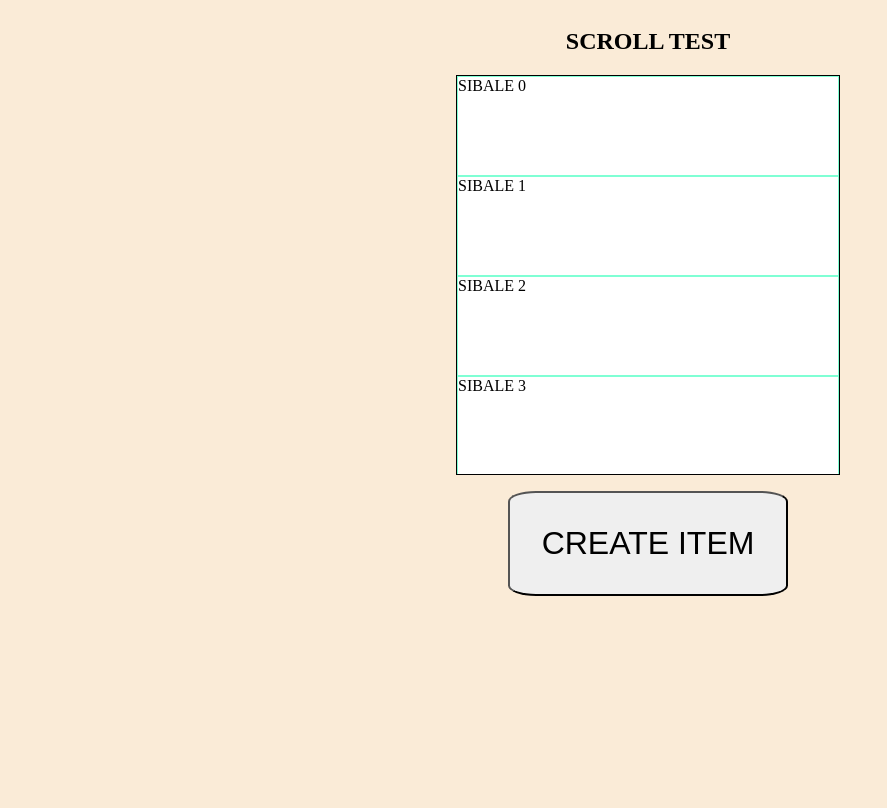
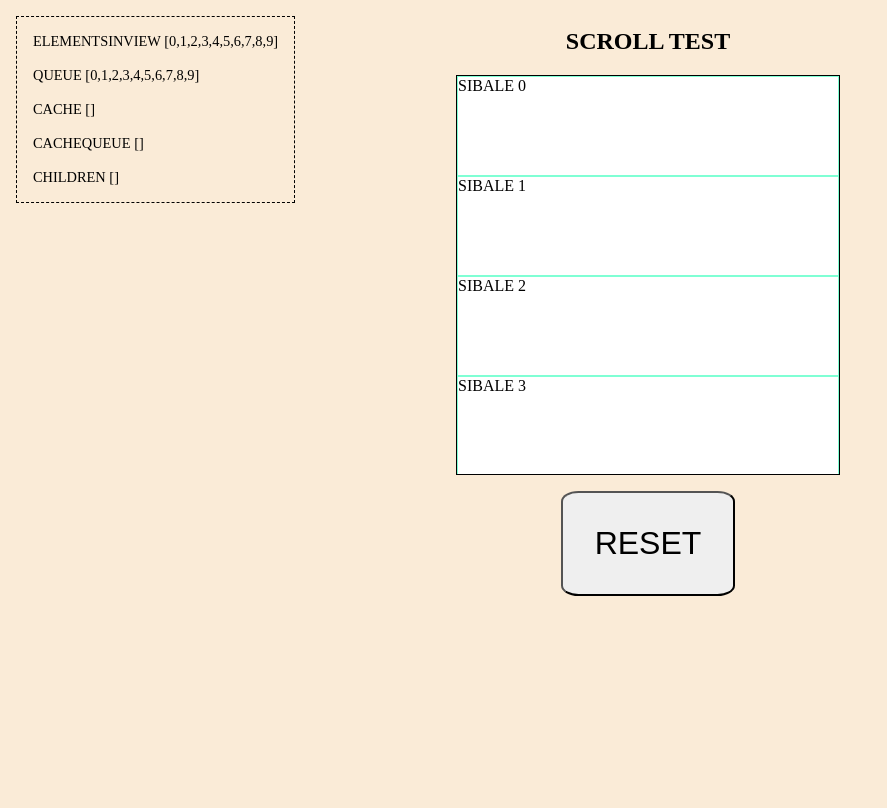
Before and after one commit to samlinz/infilist, a website: page index.html in a window 1280 px wide. Shown: the whole page, without its empty margins (0-887 px from the left). Drawn offline with Linux system fonts and the light colour scheme.

Commit message:
improvements, bugfixes

```diff
--- a/index.html
+++ b/index.html
@@ -51,6 +51,18 @@
             animation: fadeIn 0.2s;
         }
 
+        #debug-info {
+            position: absolute;
+            top: 1rem;
+            left: 1rem;
+            border: 1px dashed black;
+            font-size: 0.9rem;
+            padding: 1rem;
+            visibility: visible;
+            max-width: 40rem;
+            word-break: break-all;
+        }
+
         @keyframes fadeIn {
             from {
                 opacity: 0;
@@ -66,13 +78,16 @@
 <h2>Scroll test</h2>
 <div id="scroll-container">
 </div>
-<input type="button" value="Create item" id="button-create-item">
+<input type="button" value="RESET" id="button-reset">
+<div id="debug-info">
+    Hello world
+</div>
 
 <!--<script src="build/scroll.min.js"></script>-->
 <script src="scroll.js"></script>
 <script>
     !function () {
-        const button = document.getElementById('button-create-item');
+        const button = document.getElementById('button-reset');
         const root = document.getElementById('scroll-container');
         let listCount = 0;
 
@@ -85,9 +100,7 @@
         }
 
         button.addEventListener('click', () => {
-            console.log('adding new element to list');
-            const elem = getNewElement(`Element ${++listCount} for the list. Lorem ipsum.`, '10rem');
-            root.appendChild(elem);
+            window.scroll.reload();
         });
 
         window.scroll = new InfiScroll(root, {
@@ -97,13 +110,15 @@
                 aa.style.width = '100%';
                 aa.appendChild(document.createTextNode('sibale ' + index));
 
-                setTimeout(() => resolve(aa), 1000);
-                //setTimeout(() => resolve(aa), (Math.random() * 100) >>> 0);
+           //     setTimeout(() => , 1000);
+                setTimeout(() => resolve(aa), Math.random() * 1000 >>> 0);
 
             },
             childSize: 100,
-            size: 50,
+            size: 200,
+            treshold: 3,
             fixedSize: true,
+            cacheSize: 100,
             elementLimit: 10
         });
     }();
--- a/scroll.js
+++ b/scroll.js
@@ -1,24 +1,23 @@
-!function () {
+const debugView = document.getElementById("debug-info");
+
+!(function () {
     "use strict";
 
     // Module constants.
-    const MODULE_NAME = 'InfiScroll';
+    const MODULE_NAME = "InfiScroll";
     const DEFAULT_TRESHOLD = 0.5;
     const SCROLL_THROTTLE = 100;
-    const LOAD_STYLES = Object.freeze({
-        LOAD_INDIVIDUAL: 'single',
-        LOAD_BATCHES: 'batches'
-    });
 
     const OPTIONS = Object.freeze({
-        TRESHOLD: 'treshold'            // Amount of pixels below the parent border which are deemed 'in view'.
+        TRESHOLD: "treshold", // Amount of pixels below and above the
+        // parent border which are deemed 'in view'.
         // Calculated as CHILD_SIZE * TRESHOLD.
-        , ELEMENT_LIMIT: 'elementLimit' // Maximum list elements in DOM.
-        , SIZE: 'size'                  // Size of the list.
-        , QUERY: 'generator'            // Generator function.
-        , FIXED_SIZE: 'fixedSize'       // Boolean indicating if the list should initially display full height.
-        , CHILD_SIZE: 'childSize'       // Fixed height of a single list element.
-        , CACHE_SIZE: 'cacheSize'
+        ELEMENT_LIMIT: "elementLimit", // Maximum list elements in DOM.
+        SIZE: "size", // Size of the list.
+        QUERY: "generator", // Generator function.
+        FIXED_SIZE: "fixedSize", // Boolean indicating if the list should initially display full height.
+        CHILD_SIZE: "childSize", // Fixed height of a single list element.
+        CACHE_SIZE: "cacheSize" // Size of the cache.
     });
 
     // Do not allow use in environments such as Node as it makes no sense.
@@ -54,13 +53,19 @@
      * @param {number} childSize Fixed size of a child container.
      */
     function getChildrenInView(rootTop, rootHeight, treshold, childSize) {
-        const top = rootTop
-            , totalHeight = rootHeight + treshold
-            , firstChildInView = (top / childSize) >>> 0
-            , firstChildExcess = firstChildInView * childSize
-            , viewLeft = totalHeight - (firstChildExcess - rootTop)
-            , childrenInView = Math.ceil(viewLeft / childSize);
+        const top = Math.max(rootTop - treshold, 0),
+            totalHeight = rootHeight + treshold * 2,
+            firstChildInView = (top / childSize) >>> 0,
+            firstChildExcess = firstChildInView * childSize,
+            viewLeft = totalHeight - (firstChildExcess - rootTop),
+            childrenInView = Math.ceil(viewLeft / childSize);
 
+        console.log("top " +top);
+        console.log("totalHeight " + totalHeight);
+        console.log("firstChildInView " + firstChildInView);
+        console.log("firstChildExcess " + firstChildExcess);
+        console.log("viewLeft " + viewLeft);
+        console.log("childrenInView " + childrenInView);
         return numRange(firstChildInView, childrenInView);
     }
 
@@ -86,6 +91,9 @@
         elements.flat().forEach(e => {
             const childId = getListItemId(e);
             const elem = document.getElementById(childId);
+            // The element is not in DOM.
+            if (!elem) return;
+
             console.log("Removing child " + childId + " from DOM");
             result.set(e, elem);
             parent.removeChild(elem);
@@ -115,7 +123,7 @@
      */
     function addChild(index, elem, finalElement) {
         // Position the element absolutely according to its ordinal position.
-        elem.style.position = 'absolute';
+        elem.style.position = "absolute";
         elem.style.margin = 0;
         elem.style.top = `${index * this.__childSize}px`;
         elem.id = getListItemId(index);
@@ -125,7 +133,8 @@
 
         // Stretch the view below last loaded element if not the last element.
         if (!finalElement) {
-            this.__dummyElement.top = `${(index + 1) * this.__childSize + this.__treshold}px`;
+            this.__dummyElement.top = `${(index + 1) * this.__childSize +
+        this.__treshold}px`;
             if (this.__dummyElement.parentNode)
                 this.element.removeChild(this.__dummyElement);
             this.element.appendChild(this.__dummyElement);
@@ -139,16 +148,30 @@
     }
 
     function onListItemGenerated(index, newElement) {
-        if (!this.__inView.has(index))
-            return;
+        // if (!this.__inView.has(index) || !this.__children.has(index)) {
+        //     // The item has been
+        //     return;
+        // }
 
         // Validate returned new child element.
-        if ((newElement === null || newElement === undefined))
-            return;
+        if (newElement === null || newElement === undefined) return;
         if (!(newElement instanceof HTMLElement))
-            throw Error(`${MODULE_NAME} query callback resolved with non-HTMLElement result.`);
+            throw Error(
+                `${MODULE_NAME} query callback resolved with non-HTMLElement result.`
+            );
 
         this.__queries.delete(index);
+
+        // Remove loaded element from cache.
+        this.__cache.delete(index);
+        const cachePosition = this.__cacheQueue.indexOf(index);
+        if (cachePosition != -1) {
+            this.__cacheQueue.splice(cachePosition, 1);
+        }
+
+        // Put to the tail of the queues.
+        this.__domElements.add(index);
+
         const lastItemInList = index === this.__size;
         addChild.call(this, index, newElement, lastItemInList);
     }
@@ -170,17 +193,19 @@
         // The parent element has to have absolute or relative position property to allow children
         // to be placed relative to its constraints.
         const computedStyle = window.getComputedStyle(elem);
-        if (!~(['absolute', 'relative'].indexOf(computedStyle.position)))
+        if (!~["absolute", "relative"].indexOf(computedStyle.position))
             throw Error(`${elem} must have position of 'absolute' or 'relative'`);
 
         if (!options)
-            throw Error(`options argument must be passed to ${MODULE_NAME} constructor`);
+            throw Error(
+                `options argument must be passed to ${MODULE_NAME} constructor`
+            );
 
         // Invalidate the list when window is resized.
         this.__resizeListener = () => {
             this.invalidate();
         };
-        window.addEventListener('resize', this.__resizeListener);
+        window.addEventListener("resize", this.__resizeListener);
 
         // Invalidate and recalculate the list when it's scrolled.
         // Throttle event firing to avoid needless computation.
@@ -194,19 +219,19 @@
                 scrollTimeout = null;
             }, SCROLL_THROTTLE);
         };
-        elem.addEventListener('scroll', this.__scrollListener);
+        elem.addEventListener("scroll", this.__scrollListener);
 
         // Clear the container.
         while (this.element.firstChild)
             this.element.removeChild(this.element.firstChild);
 
         // Inner state.
-        this.__children = new Set(); // All loaded children.
-        this.__inView = new Set();   // List items in view currently.
-        this.__queue = [];           // Queue to determine which elements to remove from DOM.
-        this.__cacheQueue = [];      // Queue to determine which elements to remove form cache.
-        this.__cache = new Map();    // Cached DOM elements.
-        this.__queries = new Set();  // Ongoing unresolved queries for new elements.
+        this.__domElements = new Set(); // All loaded children.
+        this.__inView = new Set(); // List items in view currently.
+        this.__queue = []; // Queue to determine which elements to remove from DOM.
+        this.__cacheQueue = []; // Queue to determine which elements to remove from cache.
+        this.__cache = new Map(); // Cached DOM elements.
+        this.__queries = new Set(); // Ongoing unresolved queries for new elements.
 
         // Handle passed options.
         requireOptions(options, OPTIONS.QUERY, OPTIONS.CHILD_SIZE);
@@ -216,22 +241,24 @@
         this.__size = options[OPTIONS.SIZE];
         this.__elementLimit = options[OPTIONS.ELEMENT_LIMIT];
         this.__cacheSize = options[OPTIONS.CACHE_SIZE];
-        this.__treshold = (OPTIONS.TRESHOLD in options
-            ? options[OPTIONS.TRESHOLD]
-            : DEFAULT_TRESHOLD)
-            * options.childSize;
+        this.__treshold =
+            (OPTIONS.TRESHOLD in options ?
+                options[OPTIONS.TRESHOLD] :
+                DEFAULT_TRESHOLD) * options.childSize;
 
-        !function() {
-            const extraKeys = Object.keys(options).filter(k => !~Object.values(OPTIONS).indexOf(k));
+        !(function () {
+            const extraKeys = Object.keys(options).filter(
+                k => !~Object.values(OPTIONS).indexOf(k)
+            );
             if (extraKeys.length)
                 warn(`Options object contained invalid options '${extraKeys}'. Typos?`);
-        }();
+        })();
 
         // Create 'dummy' div element which is used to handle the scroll height.
-        const dummy = document.createElement('div');
+        const dummy = document.createElement("div");
         dummy.style.height = dummy.style.width = 0;
-        dummy.style.visibility = 'none';
-        dummy.style.position = 'absolute';
+        dummy.style.visibility = "none";
+        dummy.style.position = "absolute";
         this.__dummyElement = dummy;
 
         // Create dummy element to stretch the container to full height on load.
@@ -244,52 +271,78 @@
         setTimeout(() => this.invalidate(), 0);
     }
 
-    ScrollElement.prototype.reload = function() {
-        removeChildren(this.element, Array.from(this.__children));
-        this.__children.clear();
+    ScrollElement.prototype.reload = function () {
+        removeChildren(this.element, Array.from(this.__domElements));
+        this.__domElements.clear();
         this.__inView.clear();
+        this.__cache.clear();
+        this.__queries.clear();
+        this.__queue = [];
+        this.__cacheQueue = [];
         this.__dummyElement.top = 0;
         this.invalidate();
     };
 
     ScrollElement.prototype.invalidate = function () {
+        // Get scrollable view dimensions.
         const scrollTop = this.element.scrollTop;
         const height = this.element.clientHeight;
 
         // Calculate which elements are in the view or inside treshold.
-        const elementsInView = getChildrenInView(scrollTop, height, this.__treshold, this.__childSize);
+        const elementsInView = getChildrenInView(
+            scrollTop,
+            height,
+            this.__treshold,
+            this.__childSize
+        );
+
         // Calculate set difference; which elements should be loaded.
-        const difference = elementsInView.filter(e => !this.__children.has(e));
+        const difference = elementsInView.filter(e => !this.__domElements.has(e));
 
         this.__inView = new Set(elementsInView);
-        difference.forEach(e => this.__queue.push(e));
+        difference
+            .filter(e => (this.__size ? e <= this.__size : true))
+            .forEach(e => this.__queue.push(e));
 
-        elementsInView.forEach(e => this.__children.add(e));
+        // If a limit for loaded DOM elements has been set, remove the oldest
+        // elementst in list.
         if (this.__elementLimit) {
             const elementsToRemove = [];
             let i = 0;
-            while (this.__queue.length > this.__elementLimit && i++ < this.__queue.length) {
+            while (
+                this.__queue.length > this.__elementLimit &&
+                i++ < this.__queue.length
+            ) {
                 const candidateForRemoval = this.__queue.shift();
-                if (this.__inView.has(candidateForRemoval) || this.__queries.has(candidateForRemoval))
+                if (
+                    this.__inView.has(candidateForRemoval) ||
+                    this.__queries.has(candidateForRemoval)
+                )
                     continue;
                 elementsToRemove.push(candidateForRemoval);
             }
 
             if (elementsToRemove.length) {
                 setTimeout(() => {
-                    const removedElements = removeChildren(this.element, elementsToRemove)
+                    // Remove oldest DOM elements and push the data into cache.
+                    const removedElements = removeChildren(
+                        this.element,
+                        elementsToRemove
+                    );
                     for (const [removedId, removedDom] of removedElements.entries()) {
                         this.__cacheQueue.push(removedId);
                         this.__cache.set(removedId, removedDom);
-                        this.__children.delete(removedId);
+                        this.__domElements.delete(removedId);
                     }
 
-                    console.log(this.__cacheQueue);
-
-                    while (this.__cacheSize && this.__cacheQueue.length > this.__cacheSize) {
+                    // Truncate the caceh as well according to cacheSize.
+                    while (
+                        this.__cacheSize &&
+                        this.__cacheQueue.length > this.__cacheSize
+                    ) {
                         const removeCachedId = this.__cacheQueue.shift();
                         this.__cache.delete(removeCachedId);
-                        console.log('removed from cache ' + removeCachedId);
+                        console.log("removed from cache " + removeCachedId);
                     }
                 }, 0);
             }
@@ -298,24 +351,35 @@
         // Generate required list elements.
         for (const childToQuery of difference) {
             // Do not attempt to load elements past the fixed size.
-            if (this.__size && childToQuery > this.__size)
-                continue;
+            if (this.__size && childToQuery > this.__size) continue;
 
             // Do not invoke generator if query is unresolved already.
             if (!this.__queries.has(childToQuery)) {
                 // Check if the DOM element has already been generated and cached.
                 if (this.__cache.has(childToQuery)) {
-                    console.log('got ' + childToQuery + ' from cache');
-                    onListItemGenerated.call(this, childToQuery, this.__cache.get(childToQuery))
-                    this.__cache.delete(childToQuery);
-                    this.__cacheQueue.splice(this.__cacheQueue.indexOf(childToQuery), 1)
+                    onListItemGenerated.call(
+                        this,
+                        childToQuery,
+                        this.__cache.get(childToQuery)
+                    );
                 } else {
-                    this.__query(childToQuery, newElement => onListItemGenerated.call(this, childToQuery, newElement));
+                    // Use user provided function to generate new element.
+                    this.__query(childToQuery, newElement =>
+                        onListItemGenerated.call(this, childToQuery, newElement)
+                    );
+                }
             }
         }
 
-            this.__children.add(childToQuery);
-        }
+        // Update debug text.
+        const debugString = [
+            "elementsinView " + JSON.stringify(elementsInView),
+            "queue " + JSON.stringify(this.__queue),
+            "cache " + JSON.stringify([...this.__cache]),
+            "cacheQueue " + JSON.stringify(this.__cacheQueue),
+            "children " + JSON.stringify([...this.__domElements])
+        ].join("<br />".repeat(2));
+        debugView.innerHTML = debugString;
     };
 
     /**
@@ -329,12 +393,14 @@
     };
 
     ScrollElement.prototype.dispose = function () {
-        window.removeEventListener('resize', this.__resizeListener);
-        this.element.removeEventListener('scroll', this.__scrollListener);
+        window.removeEventListener("resize", this.__resizeListener);
+        this.element.removeEventListener("scroll", this.__scrollListener);
     };
 
     // Bind as global function
     if (MODULE_NAME in window)
-        throw new Error(`CLASH: Global property ${MODULE_NAME} exist already in window!`);
+        throw new Error(
+            `CLASH: Global property ${MODULE_NAME} exist already in window!`
+        );
     window[MODULE_NAME] = ScrollElement;
-}();
+})();
```
Lines whose indentation alone changed are shown as unchanged.
